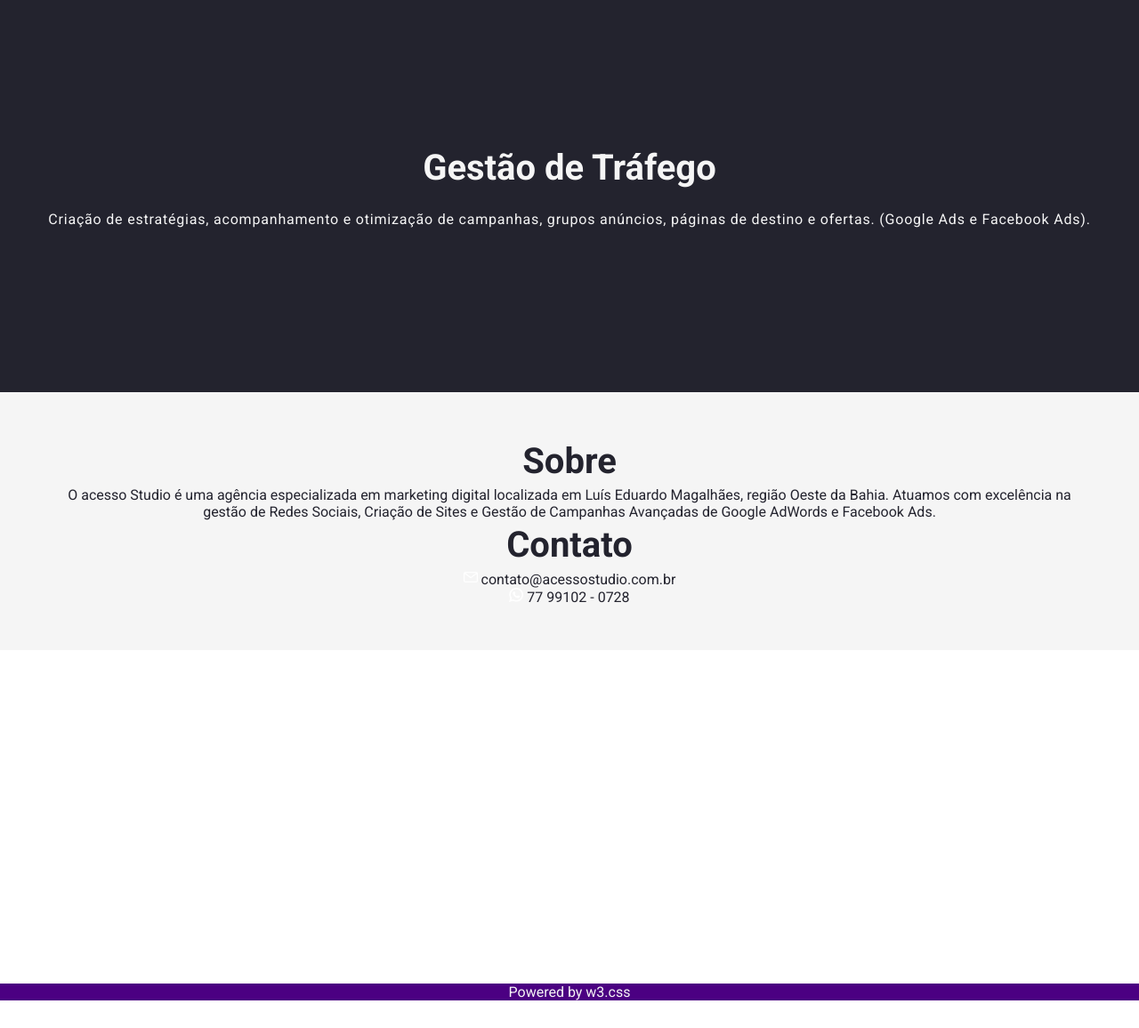
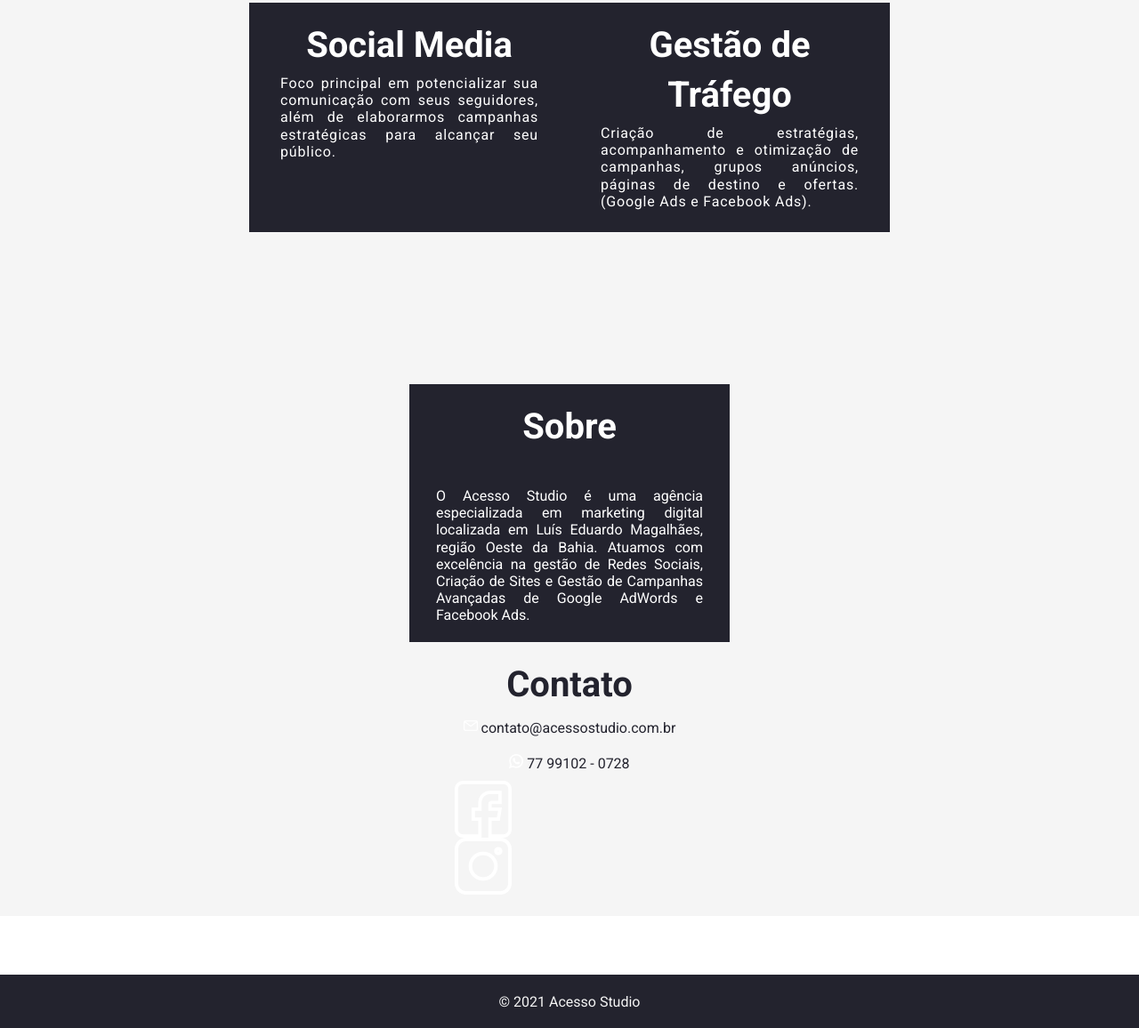
Before and after one commit to karineferreiradeoliveira/AcessoStudio, a plain HTML site: page index.html in a window 1280 px wide. Shown: the part 844-2000 px from the top of the page at 89% size. Before the commit the page ends 1969 px from the top, so only its background shows below. Drawn offline with Linux system fonts and the light colour scheme.

Commit message:
terceiro commit

```diff
--- a/index.html
+++ b/index.html
@@ -71,10 +71,13 @@
 
         <div id="sobre">
           <h1>Sobre</h1>
-          <p>O acesso Studio é uma agência especializada em marketing digital localizada em Luís Eduardo Magalhães, região Oeste da Bahia.
+          <p>O Acesso Studio é uma agência especializada em marketing digital localizada em Luís Eduardo Magalhães, região Oeste da Bahia.
             Atuamos com excelência na gestão de Redes Sociais, Criação de Sites e Gestão de Campanhas Avançadas de Google AdWords e Facebook Ads.
           </p>
         </div>
+      </section>
+
+      <section class="contato">
 
         <div id="contato"> <!-- Contato -->
 
@@ -83,7 +86,18 @@
           <p><img class="a" src="img/email.png" height="16" width="16"> contato@acessostudio.com.br</p>
 
           <p><img src="img/whatsapp.png" height="16" width="16"> 77 99102 - 0728</p>
+
+
+        <div class="sociais">
+          <img src="img/fb.png" alt=""><a href="https://www.facebook.com/acessostudio"></a>
         </div>
+        <div>
+          <img src="img/IG.png" alt=""><a href="https://www.facebook.com/acessostudio"></a>
+        </div>
+
+
+        </div>
+
 
       </section>
 
@@ -92,7 +106,7 @@
     <section>
       <div>
       <footer>
-        <p>Powered by <a href="https://www.acessostudio.com" title="W3.CSS" target="_blank" class="w3-hover-text-green"></a>w3.css</a></p>
+        <p>© 2021 Acesso Studio <a href="https://www.acessostudio.com" ></a></p>
       </footer>
     </div>
 
--- a/style.css
+++ b/style.css
@@ -2,6 +2,7 @@
     margin: 0;
     padding: 0;
     font-family: 'Roboto', sans-serif;
+
 }
 p{
     text-align: center;
@@ -18,7 +19,7 @@ img .a {
 }
 
 .first{
-    position: relative;
+
     width: auto;
     height: 59vh;
     color: white;
@@ -28,10 +29,15 @@ img .a {
     display: flex;
     flex-wrap: wrap;
     justify-content: center;
+
     padding: 60px 20px 10px 20px;/*use padding e não margin neste caso*/
 }
 
 .btn1{
+    display: flex;
+    flex-wrap: wrap;
+    align-items: center;
+    justify-content: center;
     width: 350px;
     height: 70px;
     color: white;
@@ -40,11 +46,10 @@ img .a {
     background-color: rgb(142, 74, 231);
     border: 2px solid rgba(148, 101, 223, 0.26);
     border-radius: 6px;
-
     margin-bottom: 30px;
 }
 .xp{
-    position: relative;
+
     color: #23232e;
     background-color:  whitesmoke;
     display: flex;
@@ -52,50 +57,86 @@ img .a {
     justify-content: center;
     text-align: center;
     padding: 20px 5px;
-    font-size: 1.3rem;
-    border: 1px solid #0e0e13;
+    font-size: 1rem;
+    border: 0.4px solid #0e0e1315;
 }
 .second{/*serviços*/
-    position: relative;
-    color: whitesmoke;
+    color: white;
     width: 100%;
     height: 600px;
-    background-color: #23232e;
+    background-color: whitesmoke;
     display: flex;
     justify-content: center;
     flex-wrap: wrap;
+    align-content: space-around;
 
 }
 .second >div {
     padding: 20px 30px;
+    background-color: #23232e;
+    width: 300px;
 }
 .second >div >p {
 
-    text-align: center;
-    padding: 20px;
+    text-align: justify;
+    padding: 5px;
     line-height: 1.2;
     letter-spacing: 0.8px;
 }
 
 .third {
-    position: relative;
+    display: flex;
+    justify-content: center;
     color: #23232e;
     background-color: whitesmoke;
-    padding: 50px;
+    line-height: 1.2;
+
 }
-.third > h1{
-    background-color: aqua;
+.third > div {
+    flex-wrap: wrap;
+    padding: 20px 30px;
+    background-color: #23232e;
+    width: 300px;
+    color: white;
 }
-.contato > p{
-    font-size: 260px;
+.third > div p {
+    text-align: justify;
+    padding-top: 40px;
+
+}
+
+.contato{
+    background-color: whitesmoke;
+    display: flex;
+    flex-direction: column;
+    align-items: center;
+    color: #23232e;
+    padding: 20px;
+
+
+}
+.contato > div p {
+    padding: 10px;
+}
+.sociais {
+    display: flex;
+    flex-direction: row;
+
 }
 
 footer{
+    display: flex;
+    bottom: 0;
+    width: auto;
+    height: 40px;
     position: relative;
-    top:1150px;
+    top:1140px;
     display: flex;
     justify-content:center;
     align-items:flex-end;
-    background-color: indigo;
+    background-color: #23232e;
     color:whitesmoke;
+    margin: 0;
+    padding: 0px 10px 20px 10px;
+
 }
```
Also changed, not shown: img/YT.png (added), img/fb.png (added), img/ig.png (added).
